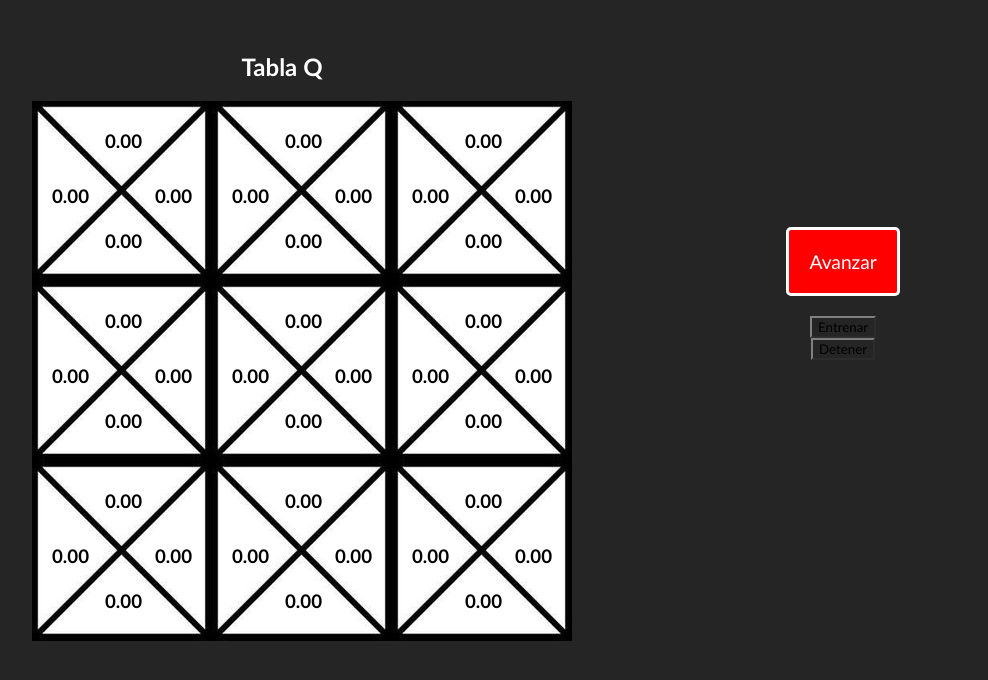
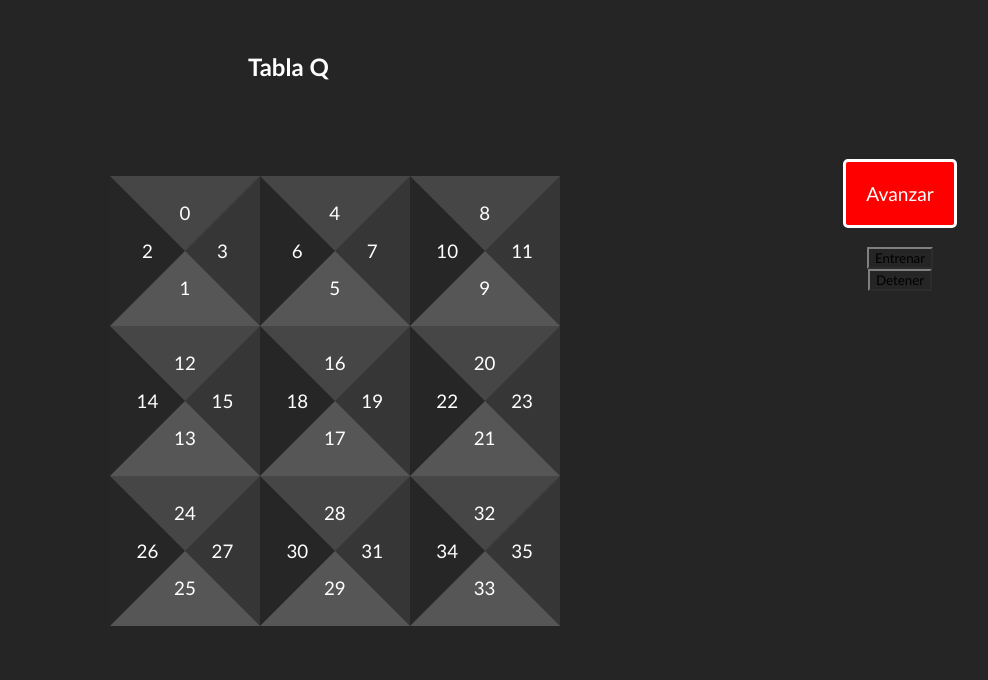
Before and after one commit to flemingmartin/crawler-bot, a Flask app: template crawler-server/templates/index.html in a window 1280 px wide. Shown: the top 680 px of the page, without its empty margins (56-1044 px from the left). Run offline with Flask 2, Linux system fonts and the light colour scheme; the template is opened without the code that fills it, so the values that code supplies are empty.

Commit message:
actualizacion de la tabla en tiempo real

```diff
--- a/crawler-server/python_code/robot.py
+++ b/crawler-server/python_code/robot.py
@@ -51,7 +51,7 @@ class Robot():
 
 		#si me sali de la pantalla -> perdi
 		if memori:
-			reward = -1
+			reward = -5
 
 		return tuple(self.state), reward, memori
 
--- a/crawler-server/static/css/layout.css
+++ b/crawler-server/static/css/layout.css
@@ -27,136 +27,75 @@ a{
 	border-color: gray;
 }
 
-.derecha{
+.bloque_derecha{
 	display: inline-block;
 	margin: 0;
 	padding: 0;
-	width: 49%;
+	width: 50%;
 	float:  right;
 	box-sizing: border-box;
 	margin-top: 10%;
-	margin-right: 5%;
-	/*background-color: red;*/
 }
-.izquierda{
+.bloque_izquierda{
 	display: inline-block;
 	margin: 0;
 	padding: 0;
-	width: 49%;
-	float:  left;
-	/*background-color: blue;*/
+	width: 50%;
+	box-sizing: border-box;
 }
 
 .tablaq_title{
 	margin-left: 1.7em;
 	color: white;
 }
-
-.matriz{
-	position: relative;
-	left: 5em;
-	background-color: green;
+.tabla{
+  --table_size: 450px;
+  margin-top: 15%;
+  margin-left: 25%;
+  width: var(--table_size);
+  height: var(--table_size);
 }
-
-.caja_padre1{
-
-	position: absolute;
-	background-image: url("cuadrado.redimensionado.jpg");
-	width: 180px;
-	height: 180px;
+.box{
+  position: relative;
+  width: 33.3%;
+  height: 33.3%;
+  float: left;
 }
-.caja_padre2{
-
-	position: absolute;
-	left: 180px;
-	background-image: url("cuadrado.redimensionado.jpg");
-	width: 180px;
-	height: 180px;
+.box .box_style{
+  --border_size: calc(var(--table_size)/6);
+  width: 0;
+  height: 0;
+  box-sizing: border-box;
+  border: var(--border_size) solid;
+  border-left-color: #262626;
+  border-right-color: #363636;
+  border-top-color: #464646;
+  border-bottom-color: #565656;
 }
-.caja_padre3{
-
-	position: absolute;
-	left: 360px;
-	background-image: url("cuadrado.redimensionado.jpg");
-	width: 180px;
-	height: 180px;
+.box .numero{
+  --line_height: calc(var(--table_size)/15);
+  --font_size: calc(var(--table_size)/24);
+  color: white;
+  position: absolute;
+  width: 20%;
+  height: 20%;
+  line-height: var(--line_height);
+  font-size: var(--font_size);
+  text-align: center;
 }
-.caja_padre4{
-
-	position: absolute;
-	left: 0px;
-	top: 180px;
-	background-image: url("cuadrado.redimensionado.jpg");
-	width: 180px;
-	height: 180px;
+.box .arriba{
+  top: 15%;
+  left: 40%;
 }
-.caja_padre5{
-
-	position: absolute;
-	left: 180px;
-	top: 180px;
-	background-image: url("cuadrado.redimensionado.jpg");
-	width: 180px;
-	height: 180px;
+.box .izquierda{
+  bottom: 15%;
+  left: 40%;
 }
-.caja_padre6{
-
-	position: absolute;
-	left: 360px;
-	top: 180px;
-	background-image: url("cuadrado.redimensionado.jpg");
-	width: 180px;
-	height: 180px;
+.box .derecha{
+  left: 15%;
+  top: 40%;
 }
-.caja_padre7{
-
-	position: absolute;
-	left: 0px;
-	top: 360px;
-	background-image: url("cuadrado.redimensionado.jpg");
-	width: 180px;
-	height: 180px;
+.box .abajo{
+  right: 15%;
+  top: 40%;
 }
-.caja_padre8{
-
-	position: absolute;
-	left: 180px;
-	top: 360px;
-	background-image: url("cuadrado.redimensionado.jpg");
-	width: 180px;
-	height: 180px;
-}
-.caja_padre9{
-
-	position: absolute;
-	left: 360px;
-	top: 360px;
-	background-image: url("cuadrado.redimensionado.jpg");
-	width: 180px;
-	height: 180px;
-}
-
-
-.caja1-left{
-	position: absolute;
-	top:65px;
-	left: 20px;
-
-}
-.caja1-up{
-	position: absolute;
-	top: 10px;
-	left: 73px;
-
-}
-.caja1-down{
-	position: absolute;
-	bottom: 10px;
-	left: 73px;
-
-}
-.caja1-right{
-	position: absolute;
-	top: 65px;
-	right: 20px;
-}
--- a/crawler-server/static/js/layout.js
+++ b/crawler-server/static/js/layout.js
@@ -1 +1,22 @@
-//alert('Hola usuario del Crawler mágico')
+function update_table(new_weights){
+
+  var t = document.getElementById("tabla");
+  var aux = [0,0,0,0]
+  for(var i=0; i<t.childElementCount; i++){
+    row = t.children[i];
+    for (var j=0; j<row.childElementCount; j++){
+      box = row.children[j];
+      numeros = box.getElementsByClassName('numero');
+      box_style = box.getElementsByClassName('box_style')[0];
+      for (var k=0; k<numeros.length; k++){
+        nuevo_numero = new_weights[k + j*numeros.length + i*numeros.length*row.childElementCount];
+        numeros[k].innerHTML = nuevo_numero.toString().match(/^-?\d+(?:\.\d{0,2})?/)[0];
+        aux[k] = nuevo_numero;
+      }
+      box_style.style.borderTopColor = "rgb("+Math.max(aux[0]*-25,0)+","+Math.max(aux[0]*25,0)+","+aux[0]+")";
+      box_style.style.borderBottomColor = "rgb("+Math.max(aux[1]*-25,0)+","+Math.max(aux[1]*25,0)+","+aux[1]+")";
+      box_style.style.borderLeftColor = "rgb("+Math.max(aux[2]*-25,0)+","+Math.max(aux[2]*25,0)+","+aux[2]+")";
+      box_style.style.borderRightColor = "rgb("+Math.max(aux[3]*-25,0)+","+Math.max(aux[3]*25,0)+","+aux[3]+")";
+    }
+  }
+}
--- a/crawler-server/templates/index.html
+++ b/crawler-server/templates/index.html
@@ -4,183 +4,83 @@
 
 {% block body %}
 	<center><h1>{{ data.bienvenida }}</h1></center>
-	<div class="izquierda">
+	<div class="bloque_izquierda">
 		<center><h2 class="tablaq_title"> Tabla Q </h2></center>
-		<div class="matriz">
-			<div class="caja_padre1">
-				<div class="caja1-up">
-					<h3 > {{'%0.2f' % data.Q[0][0][0]|float}}	</h3>
+		<div class="tabla" id="tabla">
+		    <div class="row">
+		      <div class="box">
+		        <div class="numero arriba">0</div>
+		        <div class="numero izquierda">1</div>
+		        <div class="numero derecha">2</div>
+		        <div class="numero abajo">3</div>
+		        <div class="box_style"></div>
+		      </div>
+		      <div class="box">
+		        <div class="numero arriba">4</div>
+		        <div class="numero izquierda">5</div>
+		        <div class="numero derecha">6</div>
+		        <div class="numero abajo">7</div>
+		        <div class="box_style"></div>
+		      </div>
+		      <div class="box">
+		        <div class="numero arriba">8</div>
+		        <div class="numero izquierda">9</div>
+		        <div class="numero derecha">10</div>
+		        <div class="numero abajo">11</div>
+		        <div class="box_style"></div>
+		      </div>
 		    </div>
 
-				<div class="caja1-left">
-					<h3 >{{'%0.2f' % data.Q[0][0][2]|float}}</h3>
+		    <div class="row">
+		      <div class="box">
+		        <div class="numero arriba">12</div>
+		        <div class="numero izquierda">13</div>
+		        <div class="numero derecha">14</div>
+		        <div class="numero abajo">15</div>
+		        <div class="box_style"></div>
+		      </div>
+		      <div class="box">
+		        <div class="numero arriba">16</div>
+		        <div class="numero izquierda">17</div>
+		        <div class="numero derecha">18</div>
+		        <div class="numero abajo">19</div>
+		        <div class="box_style"></div>
+		      </div>
+		      <div class="box">
+		        <div class="numero arriba">20</div>
+		        <div class="numero izquierda">21</div>
+		        <div class="numero derecha">22</div>
+		        <div class="numero abajo">23</div>
+		        <div class="box_style"></div>
+		      </div>
 		    </div>
 
-				<div class="caja1-right">
-					<h3 >{{'%0.2f' % data.Q[0][0][3]|float}}</h3>
+		    <div class="row">
+		      <div class="box">
+		        <div class="numero arriba">24</div>
+		        <div class="numero izquierda">25</div>
+		        <div class="numero derecha">26</div>
+		        <div class="numero abajo">27</div>
+		        <div class="box_style"></div>
 		      </div>
-
-				<div class="caja1-down">
-					<h3>{{'%0.2f' % data.Q[0][0][1]|float}}</h3>
+		      <div class="box">
+		        <div class="numero arriba">28</div>
+		        <div class="numero izquierda">29</div>
+		        <div class="numero derecha">30</div>
+		        <div class="numero abajo">31</div>
+		        <div class="box_style"></div>
 		      </div>
-
-			</div>
-
-			<div class="caja_padre2">
-
-				<div class="caja1-up">
-					<h3 > {{'%0.2f' % data.Q[0][1][0]|float}}	</h3>
-				</div>
-
-				<div class="caja1-left">
-					<h3 >{{'%0.2f' % data.Q[0][1][2]|float}}</h3>
-				</div>
-
-				<div class="caja1-right">
-					<h3 >{{'%0.2f' % data.Q[0][1][3]|float}}</h3>
-				</div>
-
-				<div class="caja1-down">
-					<h3>{{'%0.2f' % data.Q[0][1][1]|float}}</h3>
-				</div>
-
-			</div>
-			<div class="caja_padre3">
-
-				<div class="caja1-up">
-					<h3 > {{'%0.2f' % data.Q[0][2][0]|float}}	</h3>
-				</div>
-
-				<div class="caja1-left">
-					<h3 >{{'%0.2f' % data.Q[0][2][2]|float}}</h3>
-				</div>
-
-				<div class="caja1-right">
-					<h3 >{{'%0.2f' % data.Q[0][2][3]|float}}</h3>
-				</div>
-
-				<div class="caja1-down">
-					<h3>{{'%0.2f' % data.Q[0][2][1]|float}}</h3>
-				</div>
-
-			</div>
-			<div class="caja_padre4">
-
-				<div class="caja1-up">
-					<h3 > {{'%0.2f' % data.Q[1][0][0]|float}}	</h3>
-				</div>
-
-				<div class="caja1-left">
-					<h3 >{{'%0.2f' % data.Q[1][0][2]|float}}</h3>
-				</div>
-
-				<div class="caja1-right">
-					<h3 >{{'%0.2f' % data.Q[1][0][3]|float}}</h3>
-				</div>
-
-				<div class="caja1-down">
-					<h3>{{'%0.2f' % data.Q[1][0][1]|float}}</h3>
-				</div>
-
-			</div>
-			<div class="caja_padre5">
-
-				<div class="caja1-up">
-					<h3 > {{'%0.2f' % data.Q[1][1][0]|float}}	</h3>
-				</div>
-
-				<div class="caja1-left">
-					<h3 >{{'%0.2f' % data.Q[1][1][2]|float}}</h3>
-				</div>
-
-				<div class="caja1-right">
-					<h3 >{{'%0.2f' % data.Q[1][1][3]|float}}</h3>
-				</div>
-
-				<div class="caja1-down">
-					<h3>{{'%0.2f' % data.Q[1][1][1]|float}}</h3>
-				</div>
-
-			</div>
-			<div class="caja_padre6">
-
-				<div class="caja1-up">
-					<h3 > {{'%0.2f' % data.Q[1][2][0]|float}}	</h3>
-				</div>
-
-				<div class="caja1-left">
-					<h3 >{{'%0.2f' % data.Q[1][2][2]|float}}</h3>
-				</div>
-
-				<div class="caja1-right">
-					<h3 >{{'%0.2f' % data.Q[1][2][3]|float}}</h3>
-				</div>
-
-				<div class="caja1-down">
-					<h3>{{'%0.2f' % data.Q[1][2][1]|float}}</h3>
-				</div>
-
-			</div>
-			<div class="caja_padre7">
-
-				<div class="caja1-up">
-					<h3 > {{'%0.2f' % data.Q[2][0][0]|float}}	</h3>
-				</div>
-
-				<div class="caja1-left">
-					<h3 >{{'%0.2f' % data.Q[2][0][2]|float}}</h3>
-				</div>
-
-				<div class="caja1-right">
-					<h3 >{{'%0.2f' % data.Q[2][0][3]|float}}</h3>
-				</div>
-
-				<div class="caja1-down">
-					<h3>{{'%0.2f' % data.Q[2][0][1]|float}}</h3>
-				</div>
-
-			</div>
-			<div class="caja_padre8">
-
-				<div class="caja1-up">
-					<h3 > {{'%0.2f' % data.Q[2][1][0]|float}}	</h3>
-				</div>
-
-				<div class="caja1-left">
-					<h3 >{{'%0.2f' % data.Q[2][1][2]|float}}</h3>
-				</div>
-
-				<div class="caja1-right">
-					<h3 >{{'%0.2f' % data.Q[2][1][3]|float}}</h3>
-				</div>
-
-				<div class="caja1-down">
-					<h3>{{'%0.2f' % data.Q[2][1][1]|float}}</h3>
-				</div>
-
-			</div>
-			<div class="caja_padre9">
-
-				<div class="caja1-up">
-					<h3 > {{'%0.2f' % data.Q[2][2][0]|float}}	</h3>
-				</div>
-
-				<div class="caja1-left">
-					<h3 >{{'%0.2f' % data.Q[2][2][2]|float}}</h3>
-				</div>
-
-				<div class="caja1-right">
-					<h3 >{{'%0.2f' % data.Q[2][2][3]|float}}</h3>
-				</div>
-
-				<div class="caja1-down">
-					<h3>{{'%0.2f' % data.Q[2][2][1]|float}}</h3>
-				</div>
-
+		      <div class="box">
+		        <div class="numero arriba">32</div>
+		        <div class="numero izquierda">33</div>
+		        <div class="numero derecha">34</div>
+		        <div class="numero abajo">35</div>
+		        <div class="box_style"></div>
 		      </div>
 		    </div>
 	  	</div>
-	<div class="derecha">
+	</div>
+	<div class="bloque_derecha">
 		<center><a href="{{url_for('caminar')}}">Avanzar</a></center>
 		<center><button onclick='server.entrenar()' class="deshabilitado">Entrenar</button></center>
 		<center><button onclick='server.detener()' class="deshabilitado">Detener</button></center>
```
Also changed, not shown: crawler-server/python_code/q_learning.py (+7 -3 lines). Lines whose indentation alone changed are shown as unchanged.
